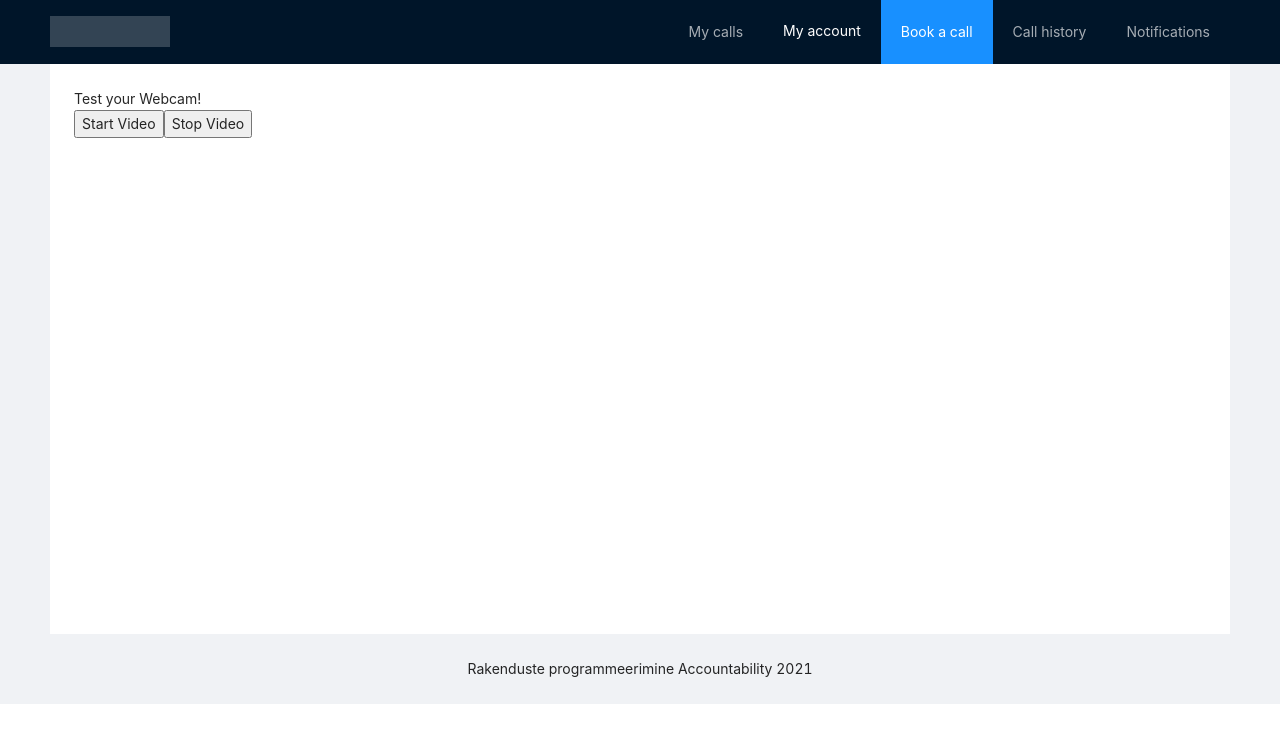
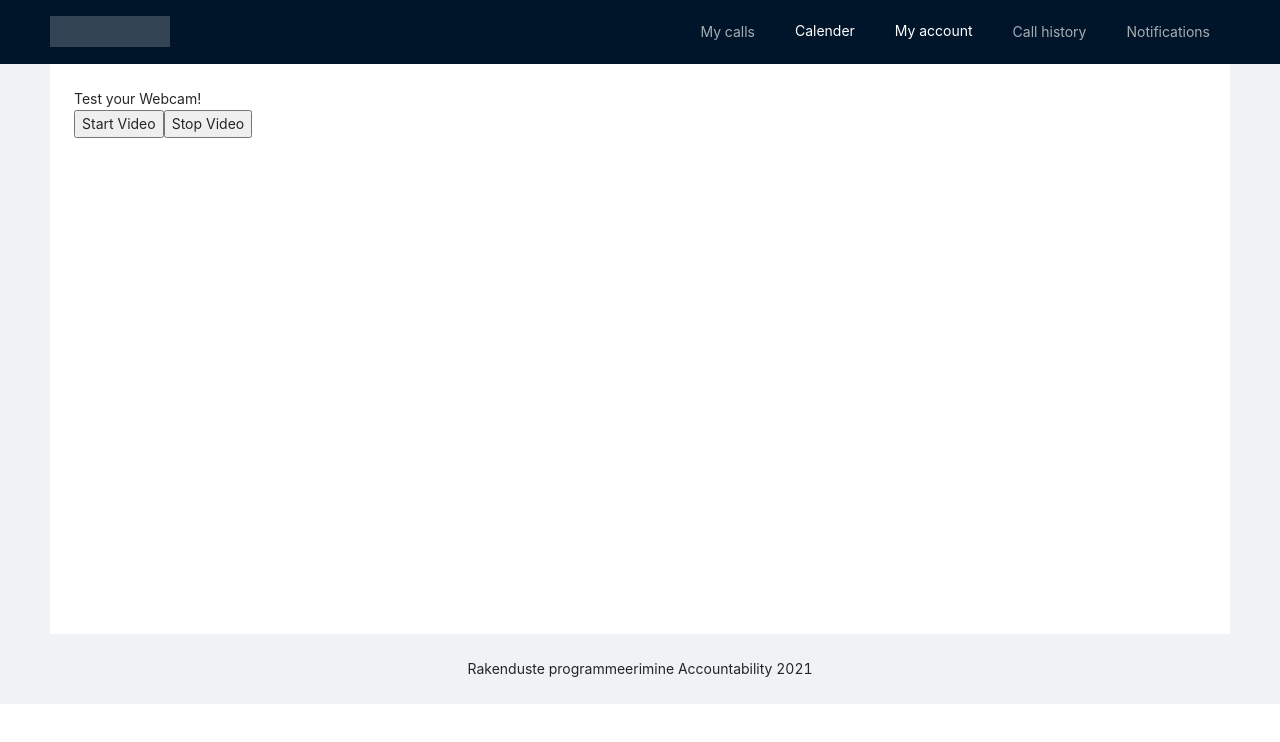
Before and after one commit to rakenduste-programmeerimine-2021/accountability, a React (Create React App) app in the folder frontend/: page / in a window 1280 px wide. Shown: the top 742 px of the page. Built offline with nearby package versions, Linux system fonts and the light colour scheme.

Commit message:
add calender page

```diff
--- a/frontend/src/App.js
+++ b/frontend/src/App.js
@@ -4,6 +4,7 @@ import {Route, Routes} from 'react-router-dom';
 import Home from "./pages/Home"
 import Login from "./pages/Login"
 import Account from "./pages/Account"
+import Calender from "./pages/Calender"
 
 function App() {
   return (
@@ -12,6 +13,7 @@ function App() {
       <Route exact path="/" element={<Home/>} />
       <Route path="/login" element={<Login/>} />
       <Route path="/account" element={<Account/>} />
+      <Route exact path="/calender" element={<Calender/>} />
       </Routes>
     </div>
   );
--- /dev/null
+++ b/frontend/src/components/calender.js
@@ -0,0 +1 @@
+// calendri komponent siia
--- /dev/null
+++ b/frontend/src/pages/Calender.js
@@ -0,0 +1,9 @@
+function Calender() {
+    return (
+      <div>
+       Calender tuleb siia lehele
+      </div>
+    )
+  }
+
+  export default Calender;
--- a/frontend/src/pages/Home.js
+++ b/frontend/src/pages/Home.js
@@ -17,7 +17,9 @@ const Home = () => (
         <div className="logo" />
         <Menu theme="dark" mode="horizontal" defaultSelectedKeys={['2']} style={centerStyle} >
           <Menu.Item key="1">My calls</Menu.Item>
-          <Menu.Item key="2">Book a call</Menu.Item>
+          <Link to="calender">
+          <Menu.Item key="2">Calender</Menu.Item>
+          </Link>
           <Menu.Item key="3">Call history</Menu.Item>
           <Menu.Item key="4">Notifications</Menu.Item>
           <Link to="account">
```
